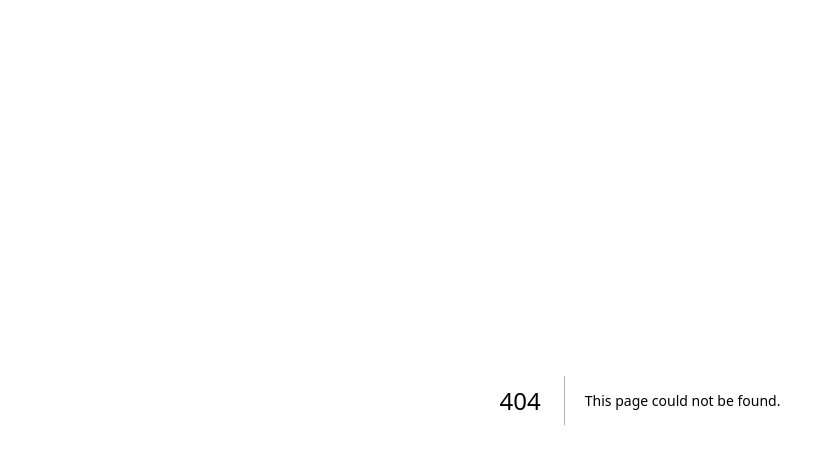
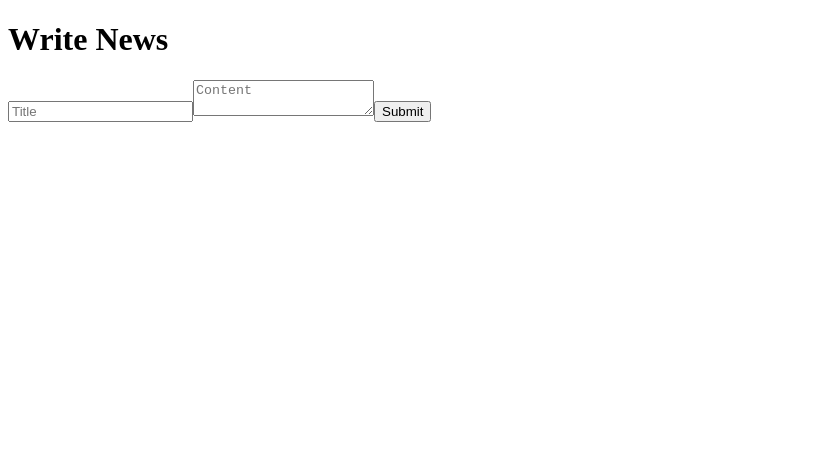
Before and after one commit to mirus-12/live-news-platform, a Next.js app: page /write in a window 1280 px wide. Before the commit this address had no page. Shown: the top 464 px of the page, without its empty margins (0-835 px from the left). Built offline with nearby package versions, Linux system fonts and the light colour scheme; no server answers.

Commit message:
Create write.js

```diff
--- /dev/null
+++ b/pages/write.js
@@ -0,0 +1,33 @@
+import { useState } from "react";
+import { supabase } from "../lib/supabaseClient";
+
+
+export default function Write() {
+const [title, setTitle] = useState("");
+const [content, setContent] = useState("");
+
+
+async function submitNews() {
+const { data: { user } } = await supabase.auth.getUser();
+if (!user) {
+alert("Please log in first.");
+return;
+}
+const { error } = await supabase.from("news").insert([{ title, content, user_id: user.id }]);
+if (!error) {
+alert("News submitted! Waiting for approval.");
+setTitle("");
+setContent("");
+} else alert(error.message);
+}
+
+
+return (
+<div className="container">
+<h1>Write News</h1>
+<input placeholder="Title" value={title} onChange={(e) => setTitle(e.target.value)} />
+<textarea placeholder="Content" value={content} onChange={(e) => setContent(e.target.value)} />
+<button className="btn btn-primary" onClick={submitNews}>Submit</button>
+</div>
+);
+}
```
